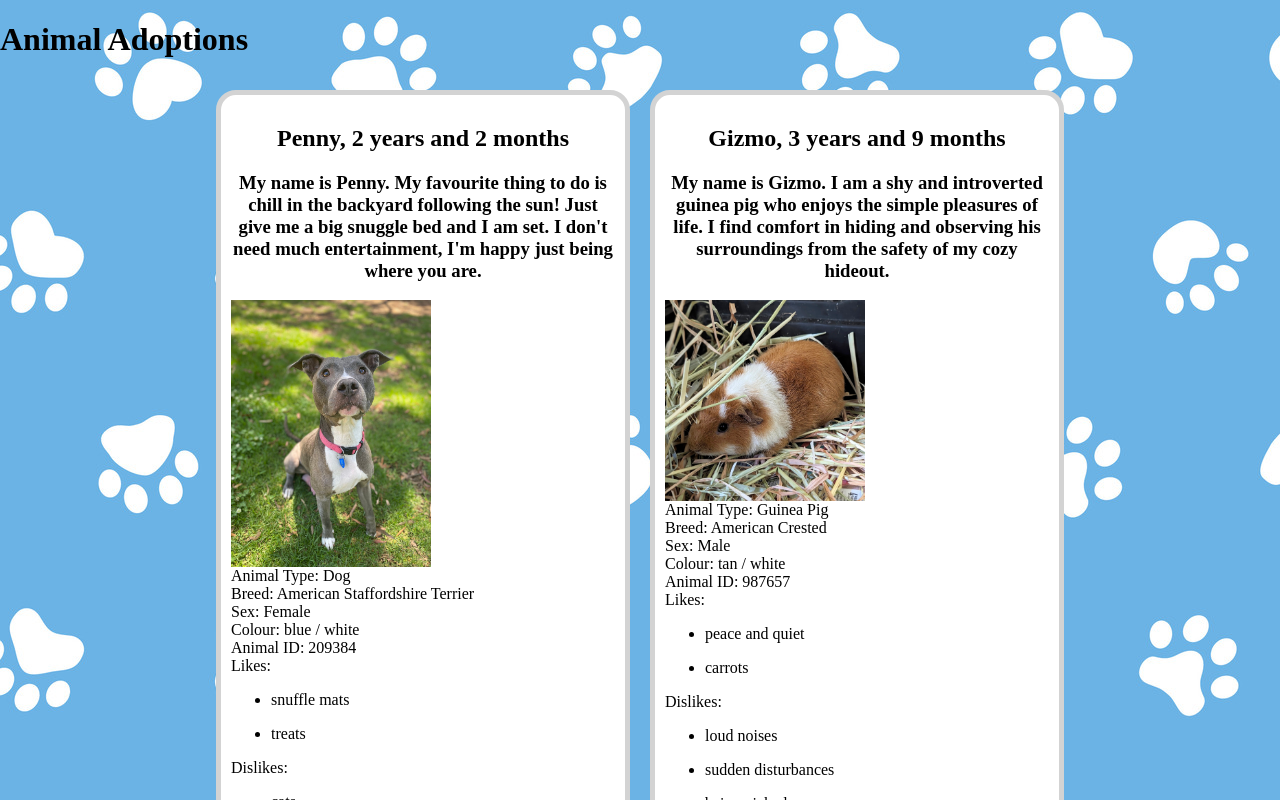
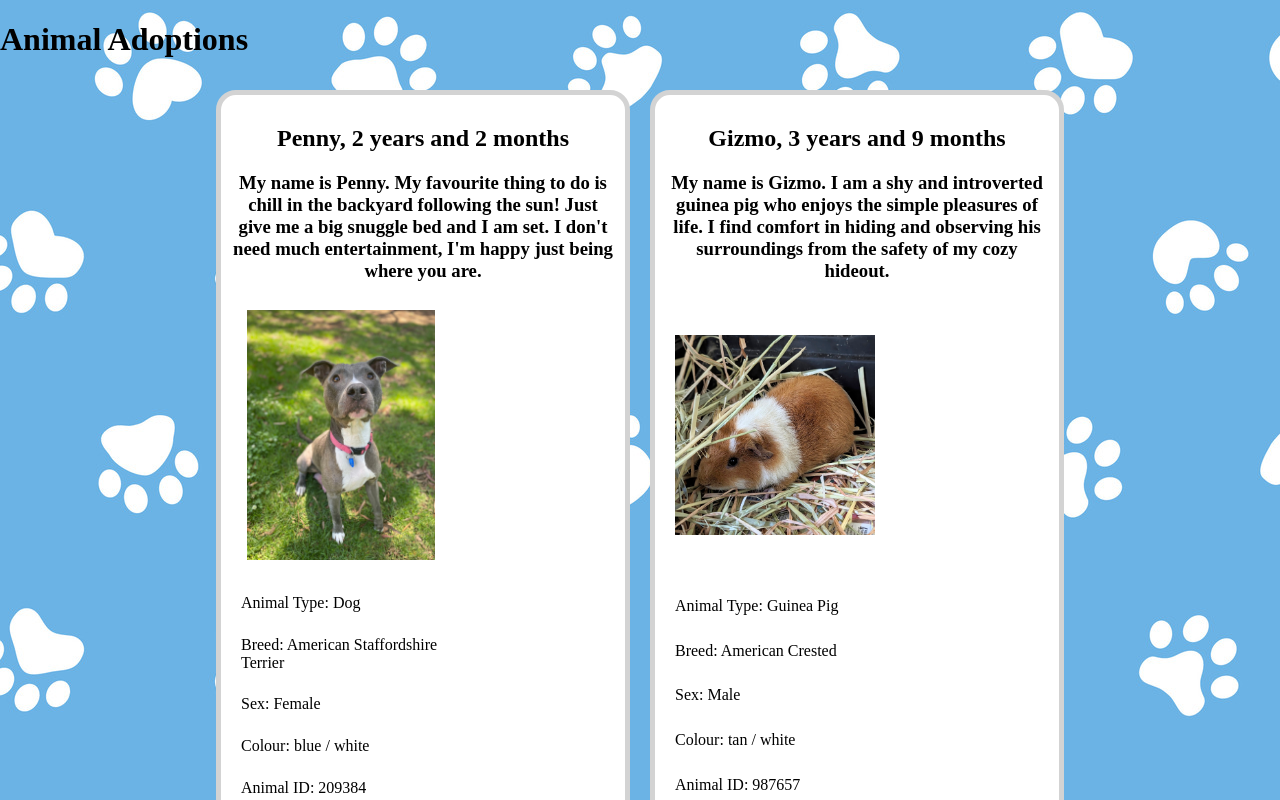
Before and after one commit to chelsea-lt/animal-adoptions, a React (Vite) app: page / in a window 1280 px wide. Shown: the top 800 px of the page. Built offline with nearby package versions, Linux system fonts and the light colour scheme.

Commit message:
add style stats

```diff
--- a/src/App.css
+++ b/src/App.css
@@ -27,6 +27,26 @@ img {
   text-align: center;
 }
 
+.stats {
+  display: flex;
+  flex-direction: row;
+  flex-wrap: wrap;
+  padding: 5px;
+  height: ;
+}
+
+.stats > div,
+.stats > img {
+  padding: 5px;
+  height: 250px;
+}
+
+.stats > div {
+  width: 200px;
+  display: flex;
+  justify-content: space-evenly;
+  flex-direction: column;
+}
 .list {
   display: flex;
   flex-wrap: wrap;
--- a/src/components/Animal.jsx
+++ b/src/components/Animal.jsx
@@ -15,9 +15,6 @@ const Animal = (props) => {
           <div>Animal Type: {props.animal.type}</div>
           <div>Breed: {props.animal.breed}</div>
           <div>Sex: {props.animal.sex}</div>
-        </div>
-      </div>
-      <div className="sentiments">
           <div>
             {props.animal.colour.length > 1 ? (
               <>
@@ -29,6 +26,8 @@ const Animal = (props) => {
           </div>
           <div>Animal ID: {props.animal.guid}</div>
         </div>
+      </div>
+      <div className="sentiments"></div>
       <div>
         Likes:
         {props.animal.likes.map((like) => (
```
Lines whose indentation alone changed are shown as unchanged.
